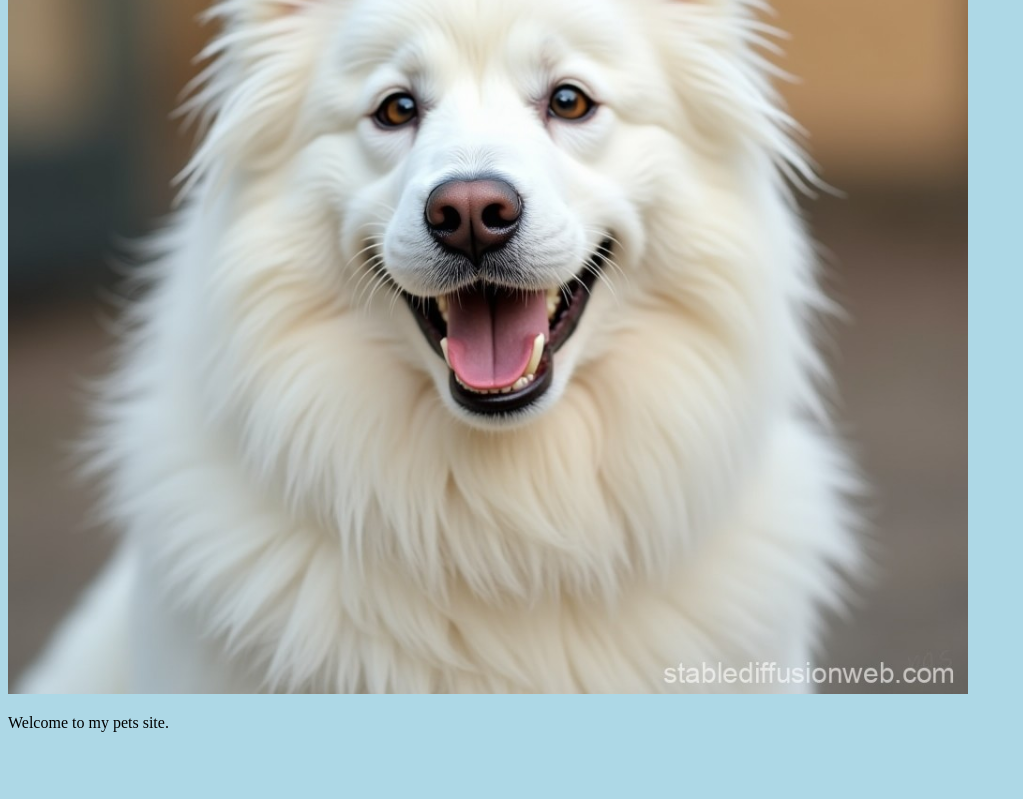
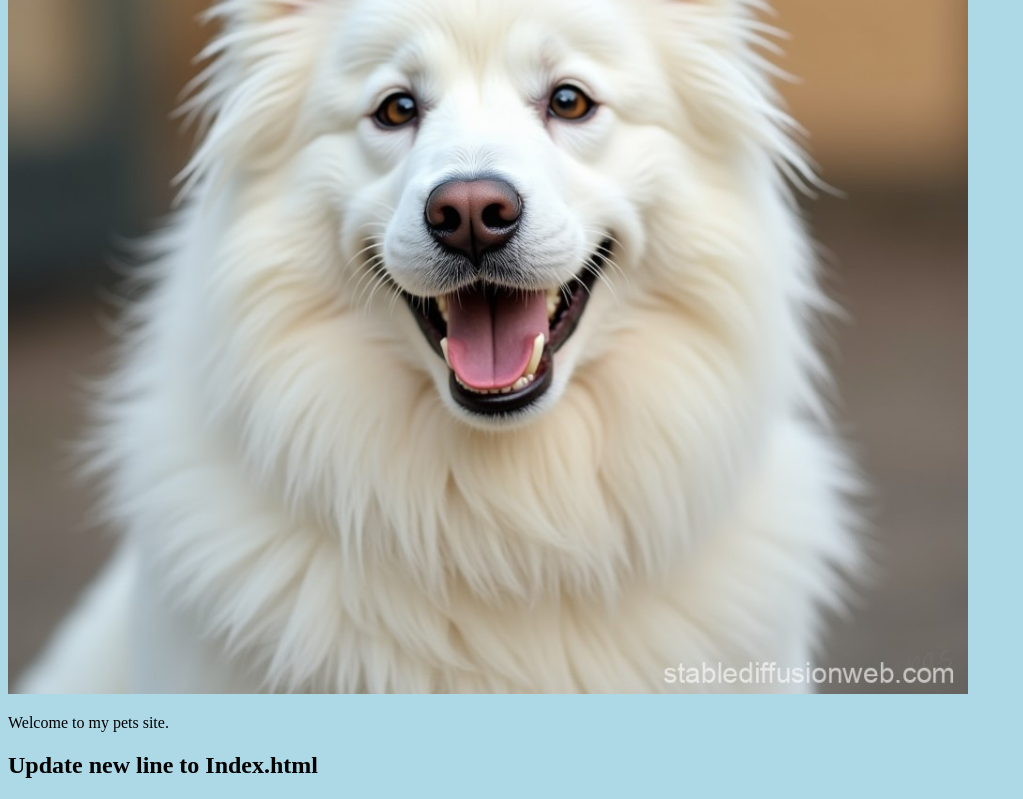
Before and after one commit to henry-git01/project-web01, a plain HTML site: page index.html in a window 1280 px wide. Shown: the part 1310-2109 px from the top of the page, without its empty margins (0-1023 px from the left). Before the commit the page ends 2058 px from the top, so only its background shows below. Drawn offline with Linux system fonts and the light colour scheme.

Commit message:
Updated index.html. Add new Line

```diff
--- a/index.html
+++ b/index.html
@@ -10,6 +10,7 @@
 <div><img src="images/my_dog.jpg" alt="My lovely Pet" style="width:100%;max-width:960px"></div>
 <div><img src="images/my_dog_1.jpg" alt="My lovely Pet" style="width:100%;max-width:960px"></div>
 <p>Welcome to my pets site.</p>
+<h2>Update new line to Index.html</h2>
 
 </body>
 </html>
```
